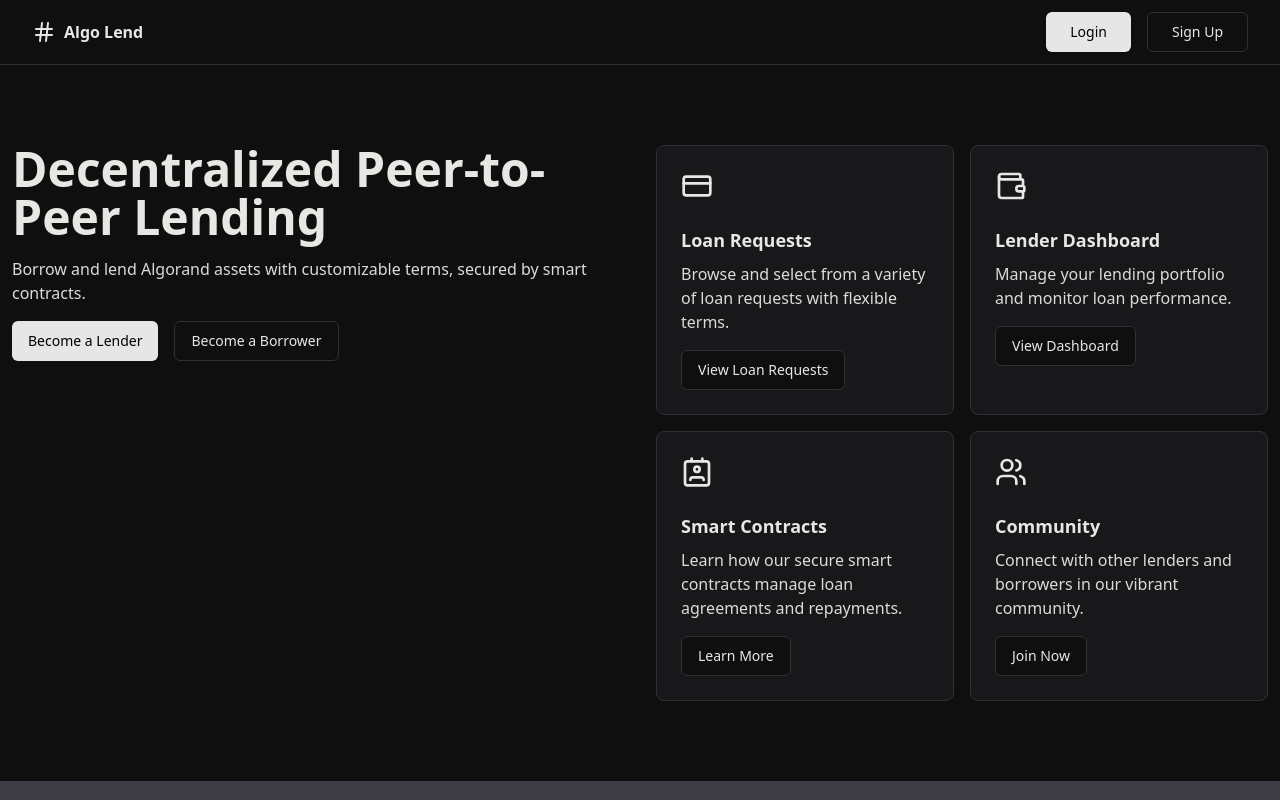
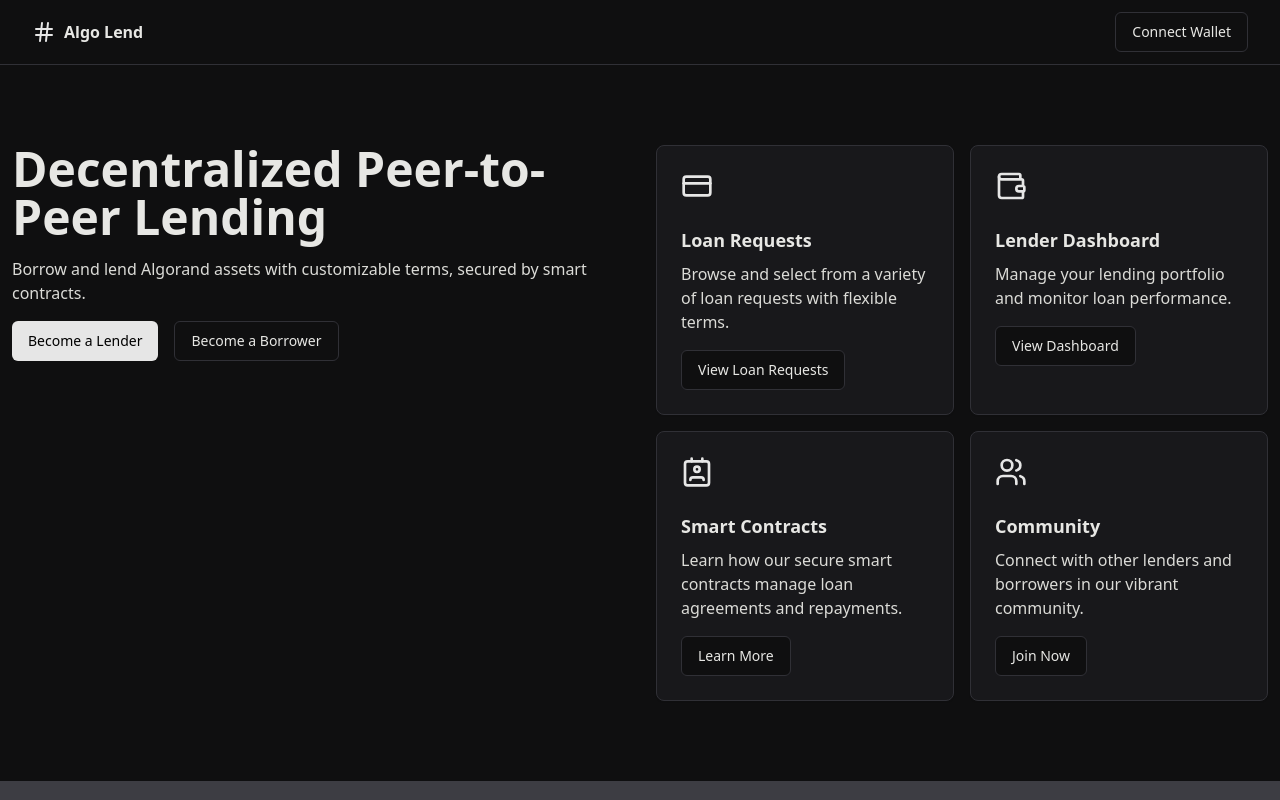
Before and after one commit to nickthelegend/algolend, a Next.js app: page / in a window 1280 px wide. Shown: the top 800 px of the page. Built offline with nearby package versions, Linux system fonts and the light colour scheme.

Commit message:
Added Connect Wallet

```diff
--- a/components/component/component.jsx
+++ b/components/component/component.jsx
@@ -26,29 +26,18 @@ export function Component() {
     (<div className="flex min-h-screen flex-col bg-background text-foreground">
       <header className="sticky top-0 z-40 border-b bg-background">
         <div
-          className="container flex h-16 items-center justify-between px-4 sm:px-6 md:px-8">
+          className="flex h-16 items-center justify-between px-4 sm:px-6 md:px-8">
           <Link href="#" className="flex items-center gap-2 font-bold" prefetch={false}>
             <HashIcon className="h-6 w-6 text-primary" />
             <span>Algo Lend</span>
           </Link>
           <div className="flex items-center gap-4">
-            <Link
-              href="#"
-              className="inline-flex h-10 items-center justify-center rounded-md bg-primary px-6 py-2 text-sm font-medium text-primary-foreground shadow transition-colors hover:bg-primary/90 focus-visible:outline-none focus-visible:ring-1 focus-visible:ring-ring disabled:pointer-events-none disabled:opacity-50"
-              prefetch={false}>
-              Login
-            </Link>
-            <Link
-              href="#"
-              className="inline-flex h-10 items-center justify-center rounded-md border border-input bg-background px-6 py-2 text-sm font-medium shadow-sm transition-colors hover:bg-accent hover:text-accent-foreground focus-visible:outline-none focus-visible:ring-1 focus-visible:ring-ring disabled:pointer-events-none disabled:opacity-50"
-              prefetch={false}>
-              Sign Up
-            </Link>
+            <Button variant="outline">Connect Wallet</Button>
           </div>
         </div>
       </header>
       <main className="flex-1">
-        <section className="container py-12 px-3 sm:py-16 md:py-20 ">
+        <section className="py-12 px-3 sm:py-16 md:py-20 ">
           <div className="grid gap-8 md:grid-cols-2">
             <div className="space-y-4">
               <h1 className="text-3xl font-bold sm:text-4xl md:text-5xl">Decentralized Peer-to-Peer Lending</h1>
@@ -119,7 +108,7 @@ export function Component() {
           </div>
         </section>
         <section className="bg-muted py-12 px-3 sm:py-16 md:py-20">
-          <div className="container grid gap-8 md:grid-cols-2">
+          <div className="grid gap-8 md:grid-cols-2">
             <div className="space-y-4">
               <h2 className="text-2xl font-bold sm:text-3xl md:text-4xl">Flexible Loan Terms</h2>
               <p className="text-muted-foreground">
@@ -231,7 +220,7 @@ export function Component() {
             </div>
           </div>
         </section>
-        <section className="container py-12 px-3 sm:py-16 md:py-20">
+        <section className="py-12 px-3 sm:py-16 md:py-20">
           <h2 className="mb-8 text-2xl font-bold sm:text-3xl md:text-4xl">Why Choose Algo Lend?</h2>
           <div className="grid gap-8 md:grid-cols-3">
             <Card>
@@ -272,7 +261,7 @@ export function Component() {
       </main>
       <footer className="border-t bg-background">
         <div
-          className="container flex items-center justify-between py-4 px-4 sm:px-6 md:px-8">
+          className="flex items-center justify-between py-4 px-4 sm:px-6 md:px-8">
           <p className="text-sm text-muted-foreground">&copy; 2024 Algo Lend. All rights reserved.</p>
           <div className="flex items-center gap-4">
             <Link
```
